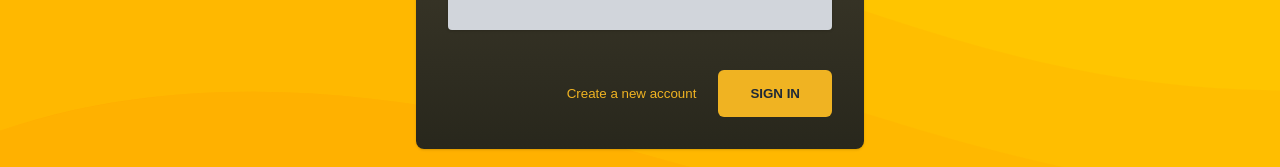
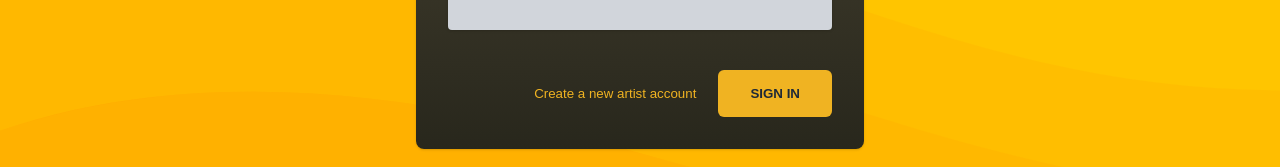
Before and after one commit to YakovShevtsov/React-Course, a React (Vite) app in the folder styling-react-components/: page / in a window 1280 px wide. Shown: the part 589-756 px from the top of the page. Built offline with nearby package versions, Linux system fonts and the light colour scheme.

Commit message:
Test commit

```diff
--- a/styling-react-components/src/components/AuthInputs.jsx
+++ b/styling-react-components/src/components/AuthInputs.jsx
@@ -44,7 +44,7 @@ export default function AuthInputs() {
       </div>
       <div className="actions">
         <button type="button" className="text-button">
-          Create a new account
+          Create a new artist account
         </button>
         <button className='button' onClick={handleLogin}>Sign In</button>
       </div>
--- a/styling-react-components/src/components/Header.jsx
+++ b/styling-react-components/src/components/Header.jsx
@@ -4,7 +4,7 @@ export default function Header() {
   return (
     <header>
       <img src={logo} alt="A canvas" />
-      <h1>ReactArt</h1>
+      <h1>ReactART</h1>
       <p>A community of artists and art-lovers.</p>
     </header>
   );
```
